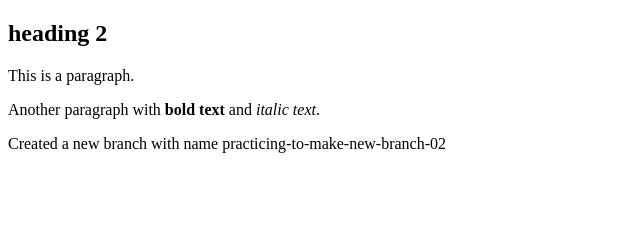
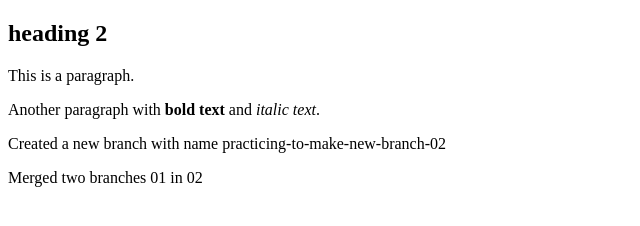
Before and after one commit to arvind2077/git-commands-practice, a plain HTML site: page index.html in a window 1280 px wide. Shown: the whole page, without its empty margins (0-640 px from the left). Drawn offline with Linux system fonts and the light colour scheme.

Commit message:
Merged the two branches 01 to 02

```diff
--- a/index.html
+++ b/index.html
@@ -10,6 +10,8 @@
     <p>This is a paragraph.</p>
     <p>Another paragraph with <strong>bold text</strong> and <em>italic text</em>.</p>
     <p>Created a new branch with name practicing-to-make-new-branch-02</p>
+    <!-- This is a comment in HTML -->
+     <p>Merged two branches 01 in 02</p>
 
 </body>
 </html>
```
